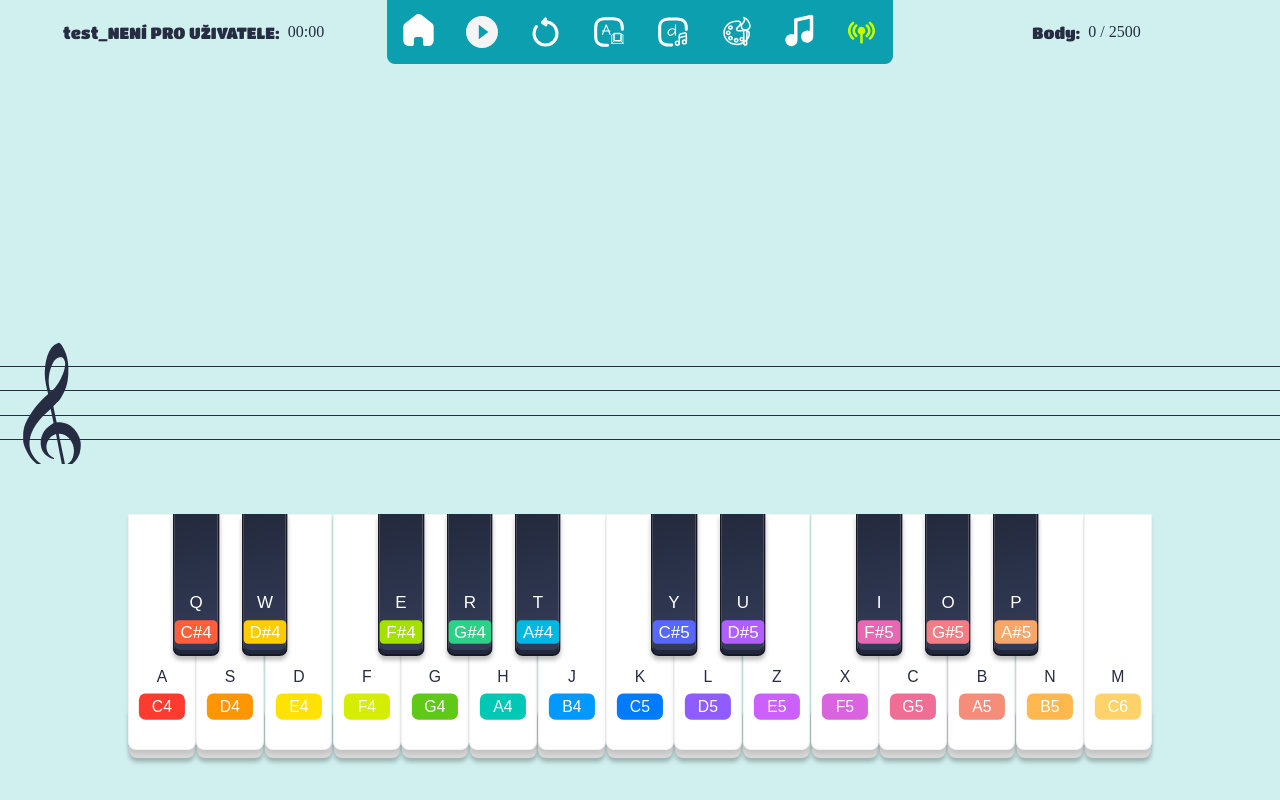
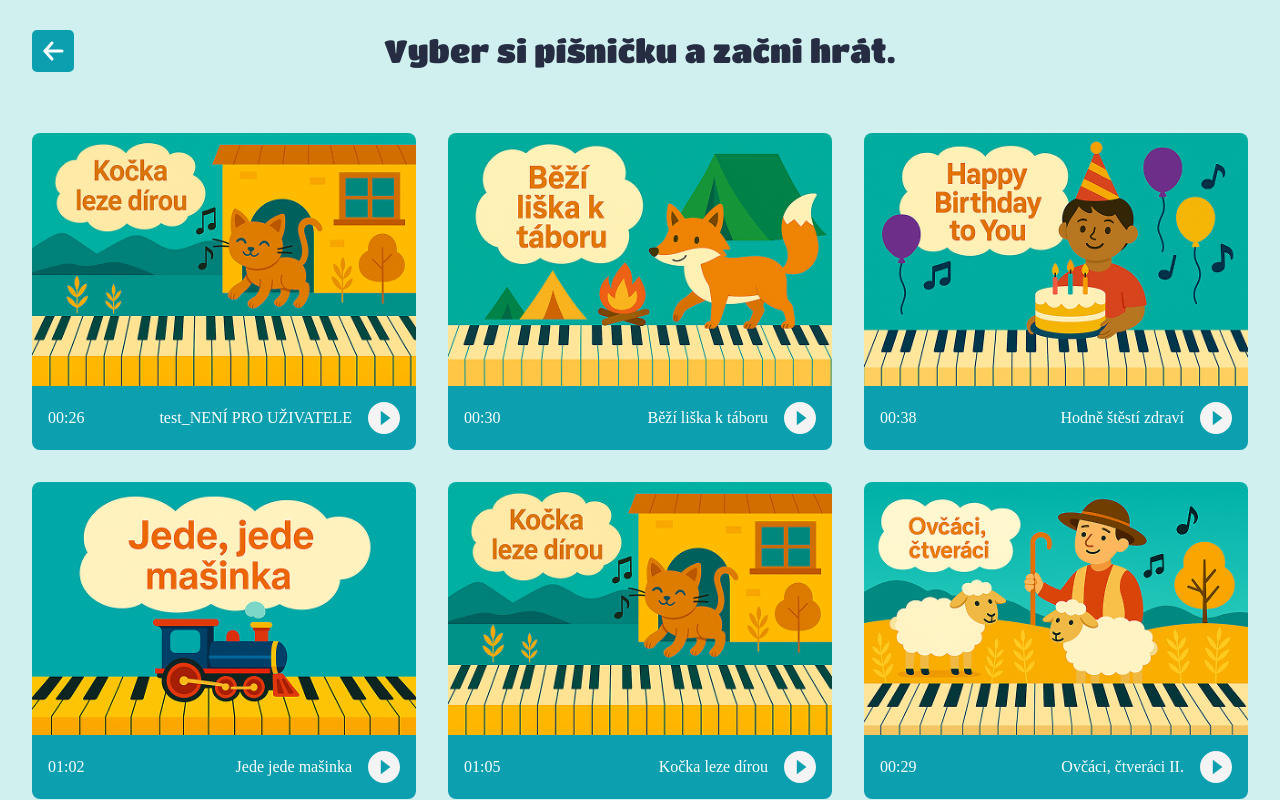
Before and after one commit to DenisaPolesna/piano, a React (Vite) app: page /game in a window 1280 px wide. Built offline with nearby package versions, Linux system fonts and the light colour scheme; a web font is replaced by a local one.

Commit message:
Add Timer compomnent, open Songs menu by default

```diff
--- a/src/components/GameLogic/GameLogic.jsx
+++ b/src/components/GameLogic/GameLogic.jsx
@@ -7,6 +7,7 @@ import loadSongList from "../../utils/loadSongList";
 import { useState, useEffect } from "react";
 import ScoreDetail from "../UI/ScoreDetail/ScoreDetail";
 import SongDetail from "../UI/SongDetail/SongDetail";
+import Timer from "../Timer/Timer";
 
 const GameLogic = () => {
   const [hitZoneCenter, setHitZoneCenter] = useState(
@@ -58,6 +59,11 @@ const GameLogic = () => {
         />
         <ScoreDetail score={score} notesNum={loadedSong?.notes.length} />
       </div>
+      <Timer
+        totalTime={loadedSong?.totalTime}
+        isPaused={isPaused}
+        onSongCountDown={setsongTimeCountDown}
+      />
       <NotesAnimation hitZoneCenter={hitZoneCenter} />
       <Keyboard
         areColorsVisible={showNoteColors}
--- /dev/null
+++ b/src/components/Timer/Timer.css
@@ -0,0 +1,30 @@
+.timer-wrapper {
+  display: flex;
+  align-items: center;
+  justify-content: center;
+  position: relative;
+  width: 100%;
+  height: 2rem;
+  border-radius: var(--radius);
+  z-index: 5;
+  flex: 0 0 15%;
+}
+
+.timer-container {
+  position: relative;
+  background-color: #ffffff;
+  width: 80%;
+  height: 1rem;
+  border-radius: var(--radius);
+  overflow: hidden;
+}
+
+.timer-bar {
+  background-color: var(--main-color-dark);
+  height: 100%;
+  position: absolute;
+  top: 0;
+  left: 0;
+  z-index: 1;
+  transition: width 0.1s linear;
+}
--- /dev/null
+++ b/src/components/Timer/Timer.jsx
@@ -0,0 +1,65 @@
+import "./Timer.css";
+
+import { useState, useEffect, useRef } from "react";
+
+const Timer = ({
+  totalTime,
+  isPaused,
+  onSongCountDown,
+  isRestarted,
+  onRestart,
+}) => {
+  const [currentFill, setCurrentFill] = useState(0);
+  const [timePassed, setTimePassed] = useState(0);
+  let startTimeRef = useRef(Date.now());
+
+  useEffect(() => {
+    onSongCountDown(totalTime);
+  }, [totalTime]);
+
+  useEffect(() => {
+    if (isRestarted) {
+      setTimePassed(0);
+      setCurrentFill(0);
+      startTimeRef.current = Date.now();
+      onRestart(false);
+    }
+  }, [isRestarted]);
+
+  useEffect(() => {
+    const update = () => {
+      const now = Date.now();
+      const delta = now - startTimeRef.current;
+
+      if (isPaused) return;
+
+      const newTimePassed = Math.min(delta, totalTime * 1000);
+      setTimePassed(newTimePassed);
+
+      const secondsLeft = Math.ceil(totalTime - newTimePassed / 1000);
+      onSongCountDown(secondsLeft);
+    };
+
+    if (!isPaused) {
+      startTimeRef.current = Date.now() - timePassed;
+    }
+
+    const interval = setInterval(update, 100);
+    return () => clearInterval(interval);
+  }, [isPaused]);
+
+  useEffect(() => {
+    const percentage = (timePassed / (totalTime * 1000)) * 100;
+    setCurrentFill(percentage);
+  }, [timePassed, isRestarted]);
+
+  return (
+    <div className="timer-wrapper">
+      <div className="timer-container">
+        <div className="timer-bar" style={{ width: `${currentFill}%` }}></div>
+      </div>
+    </div>
+  );
+};
+
+export default Timer;
--- a/src/components/UI/NavBarMenu/NavBarIcons/SongsBtn/SongsBtn.jsx
+++ b/src/components/UI/NavBarMenu/NavBarIcons/SongsBtn/SongsBtn.jsx
@@ -3,7 +3,7 @@ import SongsMenu from "../../../../Songs/SongsMenu/SongsMenu";
 import { useState } from "react";
 
 const SongsBtn = ({ songs, onSongSelect, onSongsMenuClick, disabled }) => {
-  const [isMenuOpen, setIsMenuOpen] = useState(false);
+  const [isMenuOpen, setIsMenuOpen] = useState(true);
 
   const toggleDropdown = () => {
     onSongsMenuClick();
```
